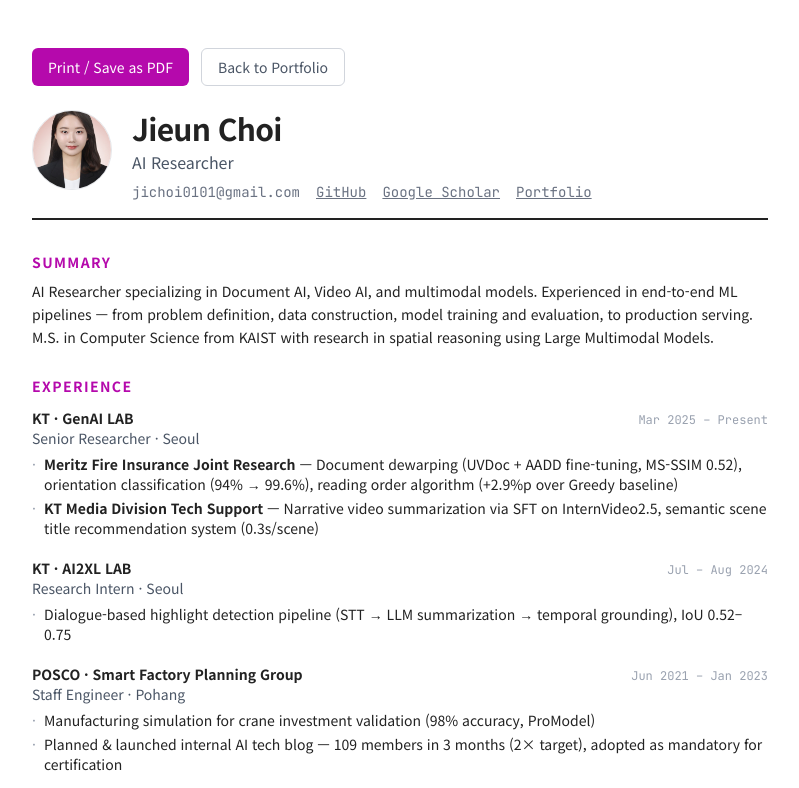
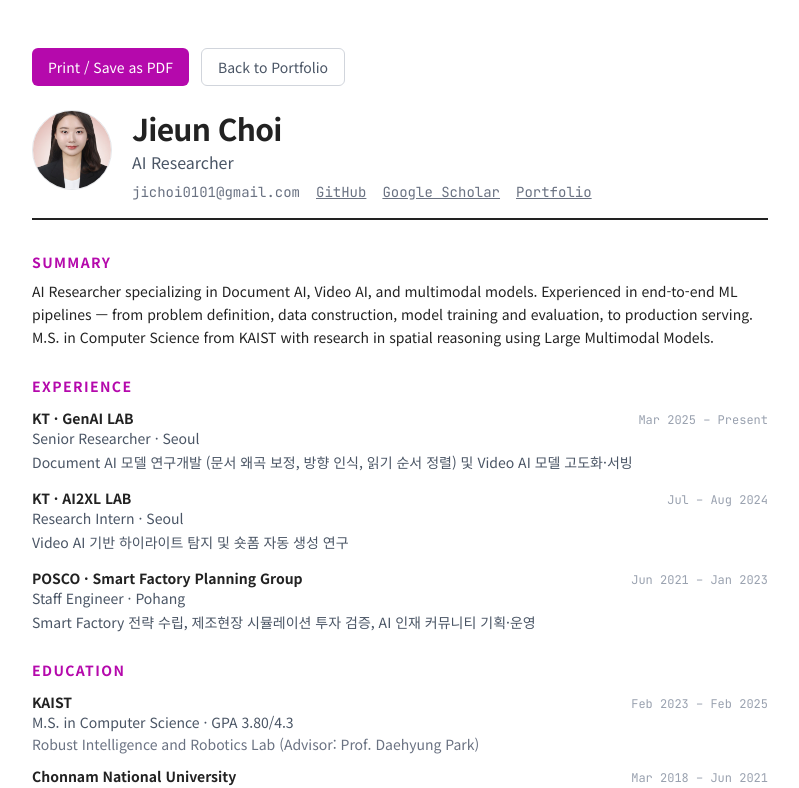
Before and after one commit to ilileun/profile, a Next.js app: page /cv in a window 1280 px wide. Shown: the top 788 px of the page, without its empty margins (240-1039 px from the left). Built offline with nearby package versions, Linux system fonts and the light colour scheme.

Commit message:
CV: simplify experience to one-line job descriptions

```diff
--- a/src/app/cv/page.tsx
+++ b/src/app/cv/page.tsx
@@ -57,7 +57,7 @@
       <section className="mb-7">
         <h2 className="text-sm font-bold uppercase tracking-widest text-[#b509ac] mb-3">Experience</h2>
 
-        <div className="mb-5">
+        <div className="mb-4">
           <div className="flex justify-between items-baseline">
             <div>
               <h3 className="text-sm font-bold">KT · GenAI LAB</h3>
@@ -65,17 +65,10 @@
             </div>
             <span className="text-xs text-gray-400 shrink-0" style={{ fontFamily: "'JetBrains Mono', monospace" }}>Mar 2025 – Present</span>
           </div>
-          <ul className="mt-1.5 text-sm space-y-1 list-none">
-            <li className="pl-3 relative before:content-['·'] before:absolute before:left-0 before:text-gray-400">
-              <strong>Meritz Fire Insurance Joint Research</strong> — Document dewarping (UVDoc + AADD fine-tuning, MS-SSIM 0.52), orientation classification (94% → 99.6%), reading order algorithm (+2.9%p over Greedy baseline)
-            </li>
-            <li className="pl-3 relative before:content-['·'] before:absolute before:left-0 before:text-gray-400">
-              <strong>KT Media Division Tech Support</strong> — Narrative video summarization via SFT on InternVideo2.5, semantic scene title recommendation system (0.3s/scene)
-            </li>
-          </ul>
+          <p className="text-sm text-gray-600 mt-1">Document AI 모델 연구개발 (문서 왜곡 보정, 방향 인식, 읽기 순서 정렬) 및 Video AI 모델 고도화·서빙</p>
         </div>
 
-        <div className="mb-5">
+        <div className="mb-4">
           <div className="flex justify-between items-baseline">
             <div>
               <h3 className="text-sm font-bold">KT · AI2XL LAB</h3>
@@ -83,14 +76,10 @@
             </div>
             <span className="text-xs text-gray-400 shrink-0" style={{ fontFamily: "'JetBrains Mono', monospace" }}>Jul – Aug 2024</span>
           </div>
-          <ul className="mt-1.5 text-sm space-y-1 list-none">
-            <li className="pl-3 relative before:content-['·'] before:absolute before:left-0 before:text-gray-400">
-              Dialogue-based highlight detection pipeline (STT → LLM summarization → temporal grounding), IoU 0.52–0.75
-            </li>
-          </ul>
+          <p className="text-sm text-gray-600 mt-1">Video AI 기반 하이라이트 탐지 및 숏폼 자동 생성 연구</p>
         </div>
 
-        <div className="mb-5">
+        <div className="mb-4">
           <div className="flex justify-between items-baseline">
             <div>
               <h3 className="text-sm font-bold">POSCO · Smart Factory Planning Group</h3>
@@ -98,14 +87,7 @@
             </div>
             <span className="text-xs text-gray-400 shrink-0" style={{ fontFamily: "'JetBrains Mono', monospace" }}>Jun 2021 – Jan 2023</span>
           </div>
-          <ul className="mt-1.5 text-sm space-y-1 list-none">
-            <li className="pl-3 relative before:content-['·'] before:absolute before:left-0 before:text-gray-400">
-              Manufacturing simulation for crane investment validation (98% accuracy, ProModel)
-            </li>
-            <li className="pl-3 relative before:content-['·'] before:absolute before:left-0 before:text-gray-400">
-              Planned &amp; launched internal AI tech blog — 109 members in 3 months (2× target), adopted as mandatory for certification
-            </li>
-          </ul>
+          <p className="text-sm text-gray-600 mt-1">Smart Factory 전략 수립, 제조현장 시뮬레이션 투자 검증, AI 인재 커뮤니티 기획·운영</p>
         </div>
       </section>
 
```
